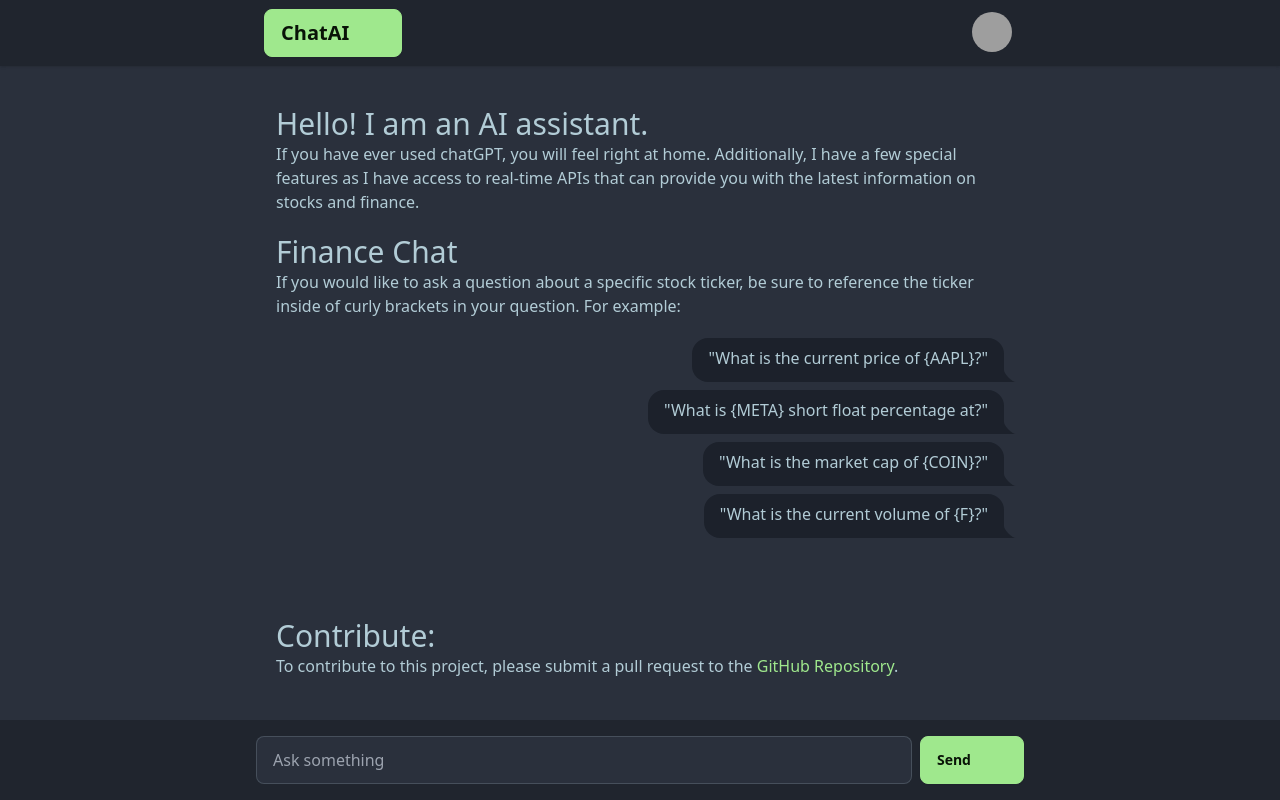
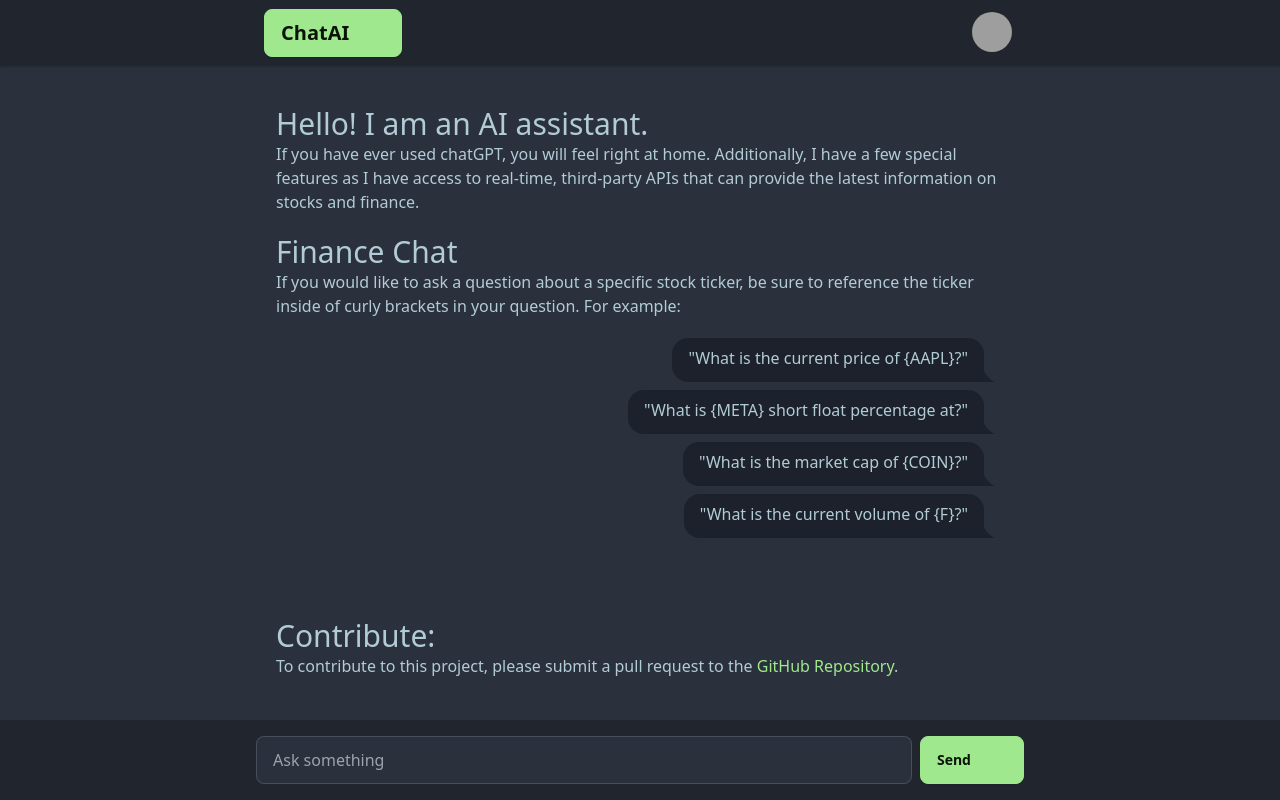
Before and after one commit to engageintellect/svelte-ai-injection, a SvelteKit app: page / in a window 1280 px wide. Built offline with nearby package versions, Linux system fonts and the light colour scheme; grey boxes are pictures that could not be loaded; some icons are missing.

Commit message:
cleaning up formatting

```diff
--- a/src/routes/+page.svelte
+++ b/src/routes/+page.svelte
@@ -15,7 +15,7 @@
 		id: 0,
 		mainTitle: 'Hello! I am an AI assistant.',
 		mainHeading:
-			'If you have ever used chatGPT, you will feel right at home. Additionally, I have a few special features as I have access to real-time APIs that can provide you with the latest information on stocks and finance.	',
+			'If you have ever used chatGPT, you will feel right at home. Additionally, I have a few special features as I have access to real-time, third-party APIs that can provide the latest information on stocks and finance.	',
 		title2: 'Finance Chat',
 		heading2:
 			'If you would like to ask a question about a specific stock ticker, be sure to reference the ticker inside of curly brackets in your question. For example:',
@@ -68,7 +68,7 @@
 					<div class="text-3xl">{welcomeMessage.title2}</div>
 					<div class="font-thin">{welcomeMessage.heading2}</div>
 
-					<ul class="chat chat-end flex flex-col gap-2 py-5 text-primary">
+					<ul class="chat chat-end flex flex-col gap-2 p-5 text-primary">
 						{#each welcomeMessage.examples as example}
 							<li class="chat-bubble">
 								{example}
```
